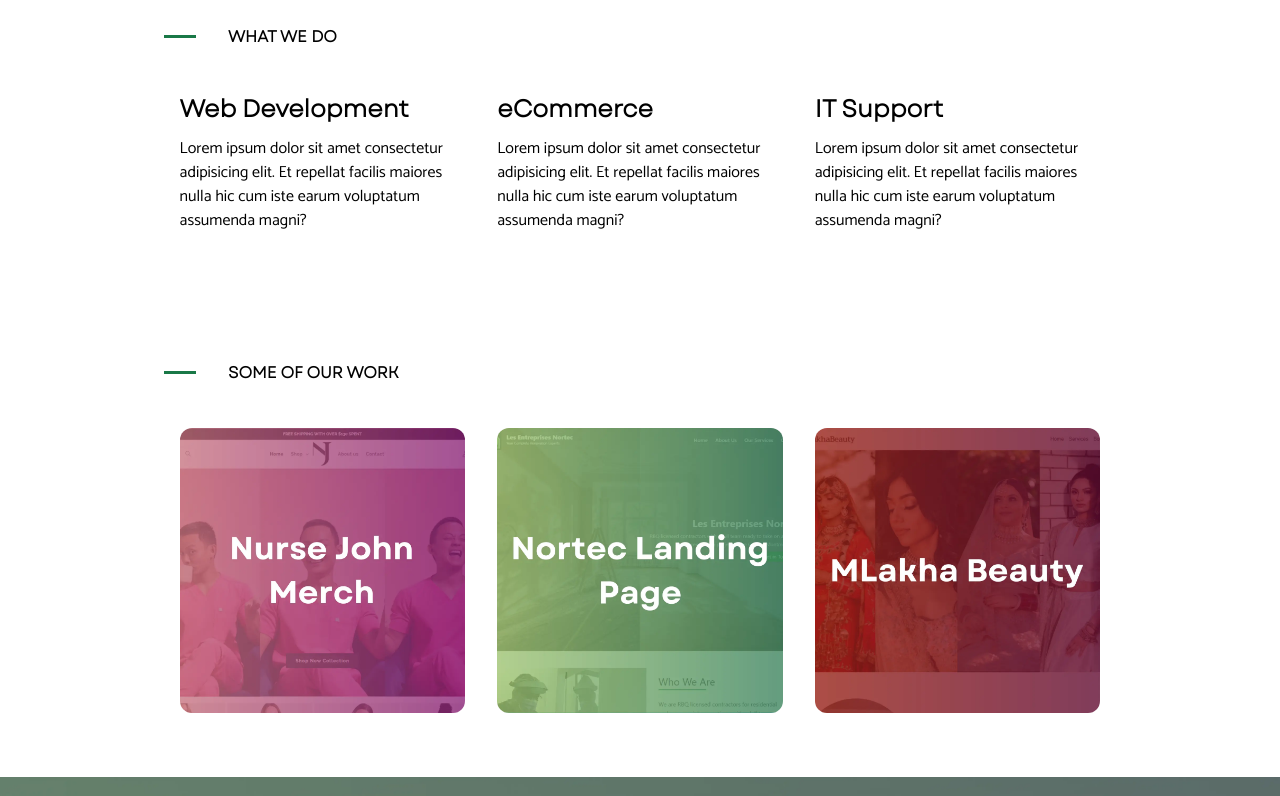
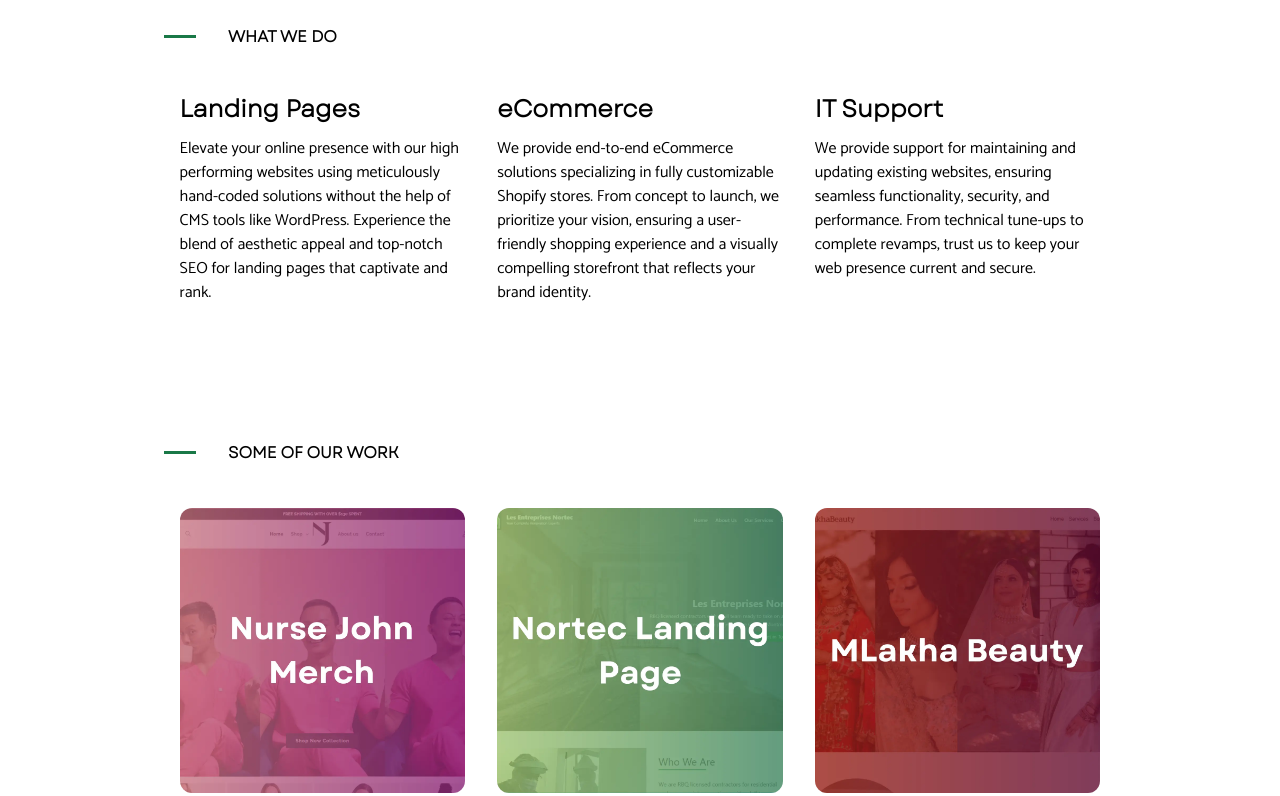
Before and after one commit to ShilohRodrigues/WebDesigns, a plain HTML site: page index.html in a window 1280 px wide. Shown: the part 739-1535 px from the top of the page. Drawn offline with Linux system fonts and the light colour scheme.

Commit message:
Filled text

```diff
--- a/index.html
+++ b/index.html
@@ -57,18 +57,18 @@
     <section id="services" class="full-width grid-center">
       <div class="page-width grid gap fade-in">
         <h2 class="tagline">WHAT WE DO</h2>
-        <div class="flex-wrap">
+        <div class="flex-wrap align-top">
           <div class="col3-flex-item slide-in">
-            <h2>Web Development</h2>
-            <p>Lorem ipsum dolor sit amet consectetur adipisicing elit. Et repellat facilis maiores nulla hic cum iste earum voluptatum assumenda magni? </p>
+            <h2>Landing Pages</h2>
+            <p>Elevate your online presence with our high performing websites using meticulously hand-coded solutions without the help of CMS tools like WordPress. Experience the blend of aesthetic appeal and top-notch SEO for landing pages that captivate and rank.</p>
           </div>
           <div class="col3-flex-item slide-in">
             <h2>eCommerce</h2>
-            <p>Lorem ipsum dolor sit amet consectetur adipisicing elit. Et repellat facilis maiores nulla hic cum iste earum voluptatum assumenda magni? </p>
+            <p>We provide end-to-end eCommerce solutions specializing in fully customizable Shopify stores. From concept to launch, we prioritize your vision, ensuring a user-friendly shopping experience and a visually compelling storefront that reflects your brand identity.</p>
           </div>
           <div class="col3-flex-item slide-in">
             <h2>IT Support</h2>
-            <p>Lorem ipsum dolor sit amet consectetur adipisicing elit. Et repellat facilis maiores nulla hic cum iste earum voluptatum assumenda magni? </p>
+            <p>We provide support for maintaining and updating existing websites, ensuring seamless functionality, security, and performance. From technical tune-ups to complete revamps, trust us to keep your web presence current and secure.</p>
           </div>
         </div>
       </div>
@@ -140,7 +140,8 @@
           <img title="Picture of me" class="slide-in" src="images/Me.webp" alt="Photo of myself">
           <div class="txt slide-in">
             <h3 class="emphasize">Shiloh R.</h3>
-            <p>Lorem ipsum dolor sit amet consectetur adipisicing elit. Ab voluptatum sed magni est sint maiores dignissimos perferendis, totam consequatur hic exercitationem obcaecati sunt dolores nihil quasi placeat ea! Assumenda, perspiciatis. </p>
+            <p>Hey there! I'm Shiloh, owner and lead developer at Shiloh Web Designs. Recently armed with a Bachelor's degree in Computer Science, I bring over a 4 years of dedicated and passionate programming experience to every project.</p>
+            <p>I believe in the power of continuous learning and staying at the forefront of technology trends. As a hands-on developer, my mission is to bring innovation and reliability to every aspect of your online presence. Let's collaborate to turn your digital dreams into reality.</p>
           </div>
         </div>
       </div>
--- a/style.css
+++ b/style.css
@@ -52,6 +52,7 @@ h3 {
 }
 p {
   line-height: 1.5rem;
+  margin-bottom: 0.5rem;
 }
 a, a:visited {
   display: block;
@@ -121,7 +122,6 @@ section {
 .page-width-small {
   width: 100%;
   max-width: var(--page-width-small);
-  padding: 0 var(--left-right-padding);
 }
 .grid {
   display: grid;
@@ -159,6 +159,9 @@ section {
   justify-content: center;
   align-items: center;
   gap: 2rem;
+}
+.align-top {
+  align-items: flex-start !important;
 }
 .col3-flex-item {
   width: 30%;
@@ -515,6 +518,7 @@ footer > :not(.footer-logo) {
 }
 .footer-block nav > * {
   line-height: 2.5rem;
+  margin-bottom: 0;
 }
 .footer-block nav a {
   transition: .2s ease;
```
